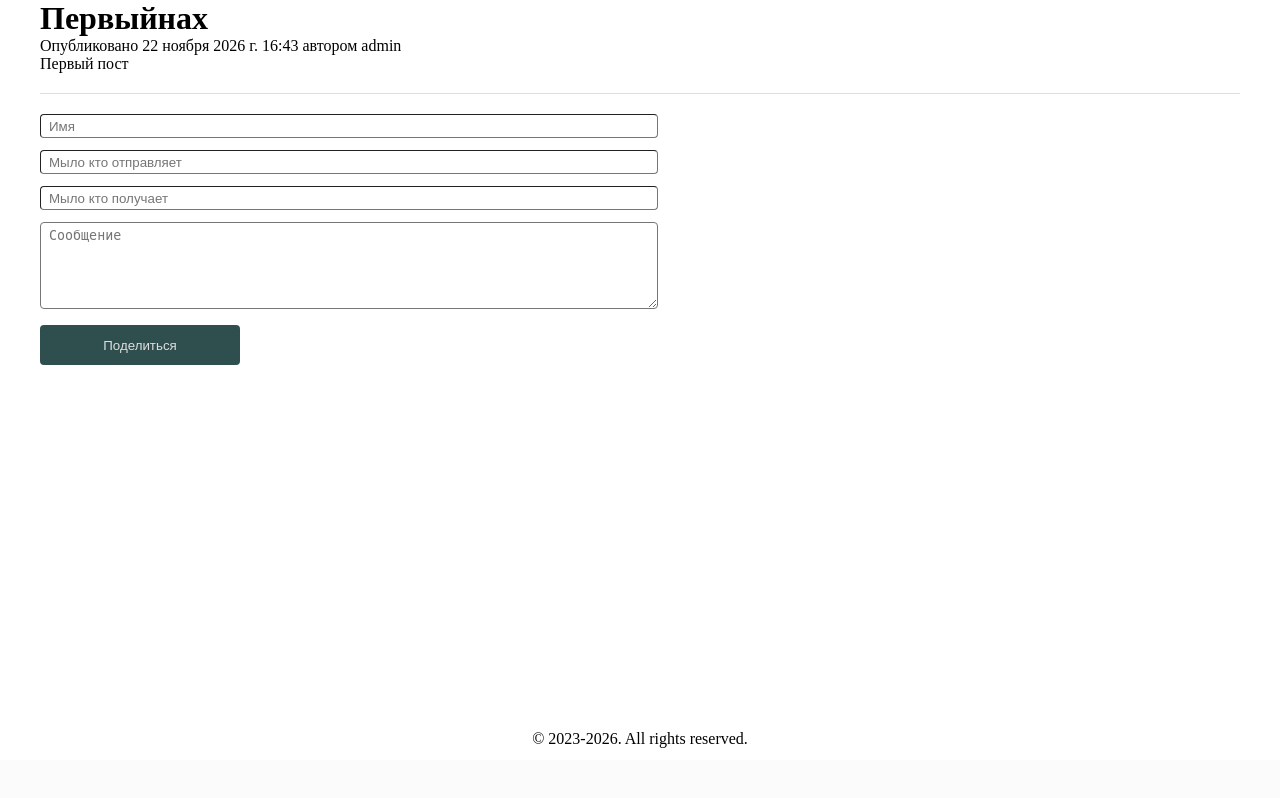
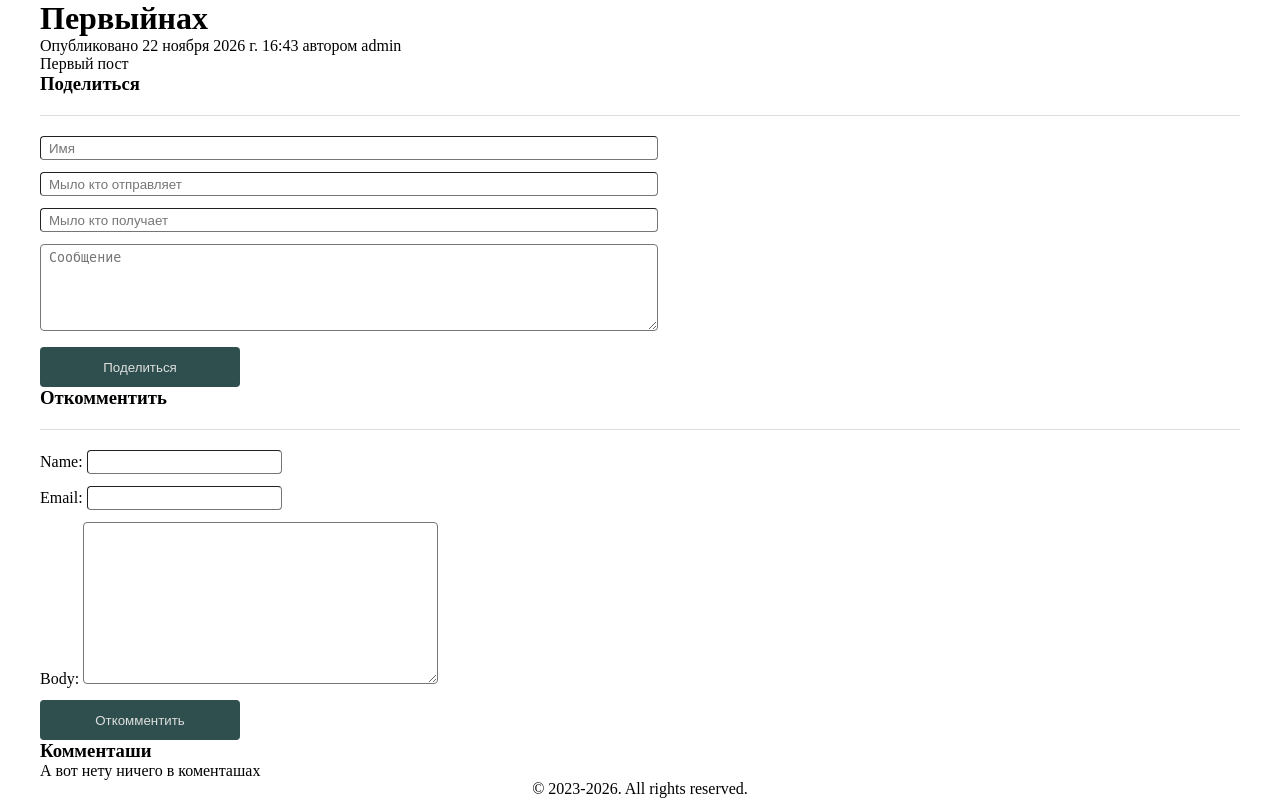
Before and after one commit to artem-vasenin/jr-django, a Django app: a page that uses app_blog/templates/app_blog/details.html in a window 1280 px wide. Shown: the part 40-838 px from the top of the page. Before the commit the page ends 788 px from the top, so only its background shows below. Run offline with Django 5.2, Linux system fonts and the light colour scheme; data comes from the database, SQL or seed files in the repository; both versions use the stored data as it was after the commit.

Commit message:
added comments

```diff
--- a/app_blog/forms.py
+++ b/app_blog/forms.py
@@ -1,4 +1,7 @@
-from django.forms import Form, EmailField, CharField, Textarea, TextInput
+from django.forms import (
+    Form, EmailField, CharField, Textarea, TextInput, ModelForm,
+)
+from .models import Comment
 
 
 class PostEmailForm(Form):
@@ -27,3 +30,9 @@ class PostEmailForm(Form):
         required=False,
         label='',
     )
+
+
+class CommentForm(ModelForm):
+    class Meta:
+        model = Comment
+        fields = ('name', 'email', 'body')
--- a/app_blog/models.py
+++ b/app_blog/models.py
@@ -36,3 +36,20 @@ class Post(models.Model):
 
     def __str__(self):
         return f'ID: {self.id} - {self.title[:30]}...'
+
+
+class Comment(models.Model):
+    post=models.ForeignKey(Post, on_delete=models.CASCADE, related_name='comments')
+    name=models.CharField(max_length=100)
+    email=models.EmailField()
+    body = models.TextField()
+    created_at=models.DateTimeField(auto_now_add=True)
+    updated_at=models.DateTimeField(auto_now=True)
+    active=models.BooleanField(default=True)
+
+    class Meta:
+        ordering=['-created_at']
+        indexes=[models.Index(fields=['-created_at'])]
+
+    def __str__(self):
+        return f'ID: {self.id} - {self.name[:30]}...'
--- a/app_blog/static/css/blog.css
+++ b/app_blog/static/css/blog.css
@@ -1,5 +1,17 @@
 .blog {
 
+}
+
+.post-item {
+    margin-bottom: 12px;
+
+    h2 > a {
+        color: black;
+        text-decoration: none;
+        &:hover {
+            color: darkslategrey;
+        }
+    }
 }
 
 .blog-form {
--- a/app_blog/templates/app_blog/details.html
+++ b/app_blog/templates/app_blog/details.html
@@ -1,7 +1,7 @@
 {% extends 'base.html' %}
 {% load static %}
 
-{% block title %}{{ post.title }}{% endblock %}
+{% block title %}{{ data.title }}{% endblock %}
 
 {% block css %}
 <link href="{% static 'css/blog.css' %}" rel="stylesheet">
@@ -15,10 +15,28 @@
     </p>
     {{ data.body|linebreaks }}
 
-    <form method="post" action="{{ post.get_absolute_url }}" class="blog-form">
+    <h3>Поделиться</h3>
+    <form method="post" action="{{ data.get_absolute_url }}" class="blog-form">
       {% csrf_token %}
       {{ form.as_div }}
       <button type="submit">Поделиться</button>
     </form>
+
+    <h3>Откомментить</h3>
+    <form method="post" action="{% url 'blog:comment' data.pk %}" class="blog-form">
+      {% csrf_token %}
+      {{ commentForm.as_div }}
+      <button type="submit">Откомментить</button>
+    </form>
+
+  <h3>Комменташи</h3>
+  {% for c in comments %}
+    <div class="comment">
+      <div><a href="mailto:{{ c.email }}">{{ c.name }}</a></div>
+      <div>{{ c.body }}</div>
+    </div>
+  {% empty %}
+    <p>А вот нету ничего в коменташах</p>
+  {% endfor %}
   </div>
 {% endblock %}
--- a/app_blog/templates/app_blog/list.html
+++ b/app_blog/templates/app_blog/list.html
@@ -10,6 +10,7 @@
 {% block content %}
   <h1>Список постов</h1>
   {% for post in data %}
+    <div class="post-item">
       <h2>
         <a href="{{ post.get_absolute_url }}"> {{ post.title }}</a>
       </h2>
@@ -17,6 +18,7 @@
         Опубликовано {{ post.publish }} автором {{ post.author.username }}
       </p>
       {{ post.body|linebreaks|truncatewords_html:30 }}
+    </div>
   {% endfor %}
 
   {% include 'pagination.html' with page=page_obj %}
--- a/app_blog/urls.py
+++ b/app_blog/urls.py
@@ -6,4 +6,5 @@ app_name='blog'
 urlpatterns = [
     path('', views.BlogListView.as_view(), name='list'),
     path('<int:year>/<int:month>/<int:day>/<slug:slug>/', views.blog_details, name='details'),
+    path('comment/<int:pk>/', views.post_comment, name='comment'),
 ]
--- a/app_blog/views.py
+++ b/app_blog/views.py
@@ -1,17 +1,18 @@
-from django.shortcuts import render
-from django.shortcuts import get_object_or_404
+from django.db.models import Model
+from django.shortcuts import render, get_object_or_404, redirect
 # from django.core.paginator import Paginator
 from django.views.generic import ListView
 from django.core.mail import send_mail
 from base.env import email
+from django.views.decorators.http import require_POST
 
-from .models import Post
-from .forms import PostEmailForm
+from .models import Post, Comment
+from .forms import PostEmailForm, CommentForm
 
 class BlogListView(ListView):
     queryset = Post.objects.all()
     context_object_name = 'data'
-    paginate_by = 1
+    paginate_by = 3
     template_name = 'app_blog/list.html'
 
 # def blog_list(request):
@@ -48,5 +49,15 @@ def blog_details(request, year: int, month: int, day: int, slug: str):
     return render(
         request,
         'app_blog/details.html',
-        {'data': data, 'form': PostEmailForm()}
+        {'data': data, 'comments': data.comments.all(), 'form': PostEmailForm(), 'commentForm': CommentForm()}
     )
+
+@require_POST
+def post_comment(request, pk: int):
+    post = get_object_or_404(Post, pk=pk)
+    form = CommentForm(request.POST)
+    if form.is_valid():
+        comment = form.save(commit=False)
+        comment.post = post
+        comment.save()
+    return redirect(post.get_absolute_url())
```
Also changed, not shown: app_blog/admin.py (+8 -1 lines), app_blog/migrations/0003_comment.py (added), db.sqlite3. Lines whose indentation alone changed are shown as unchanged.
